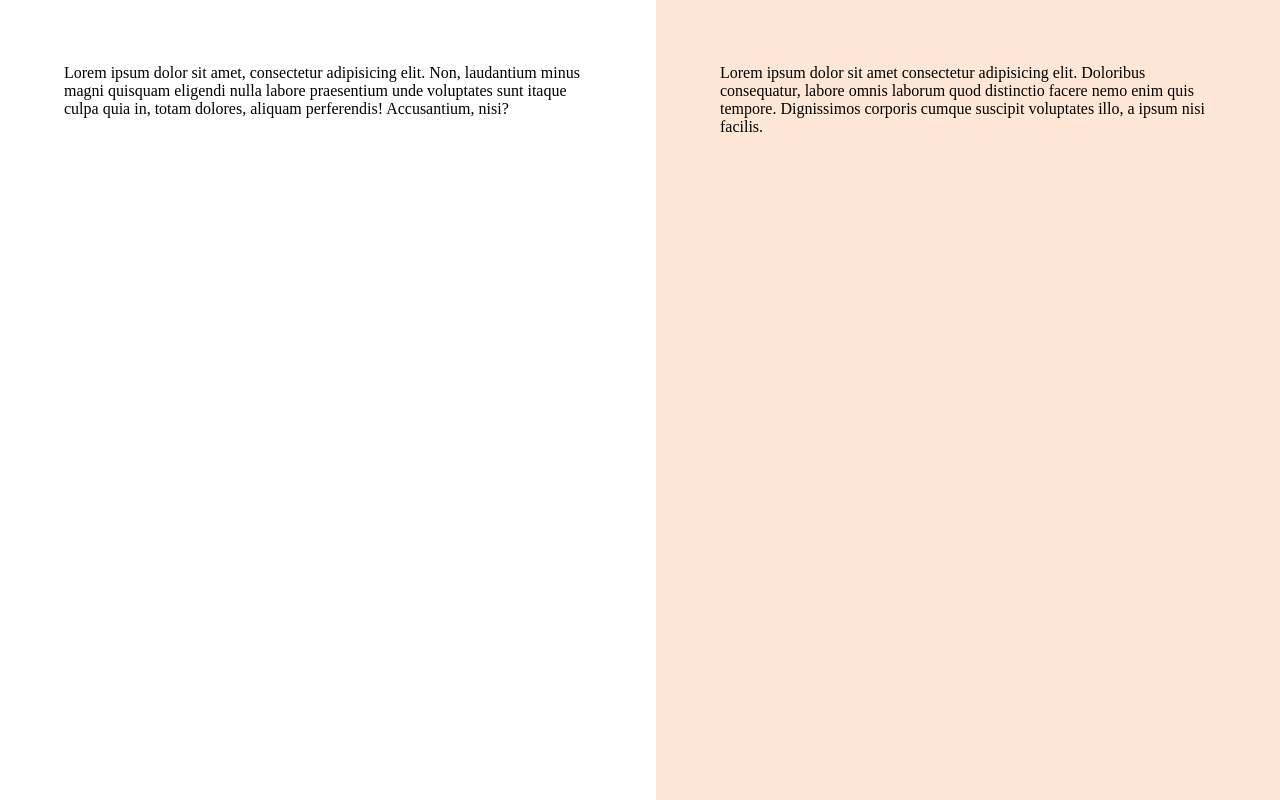
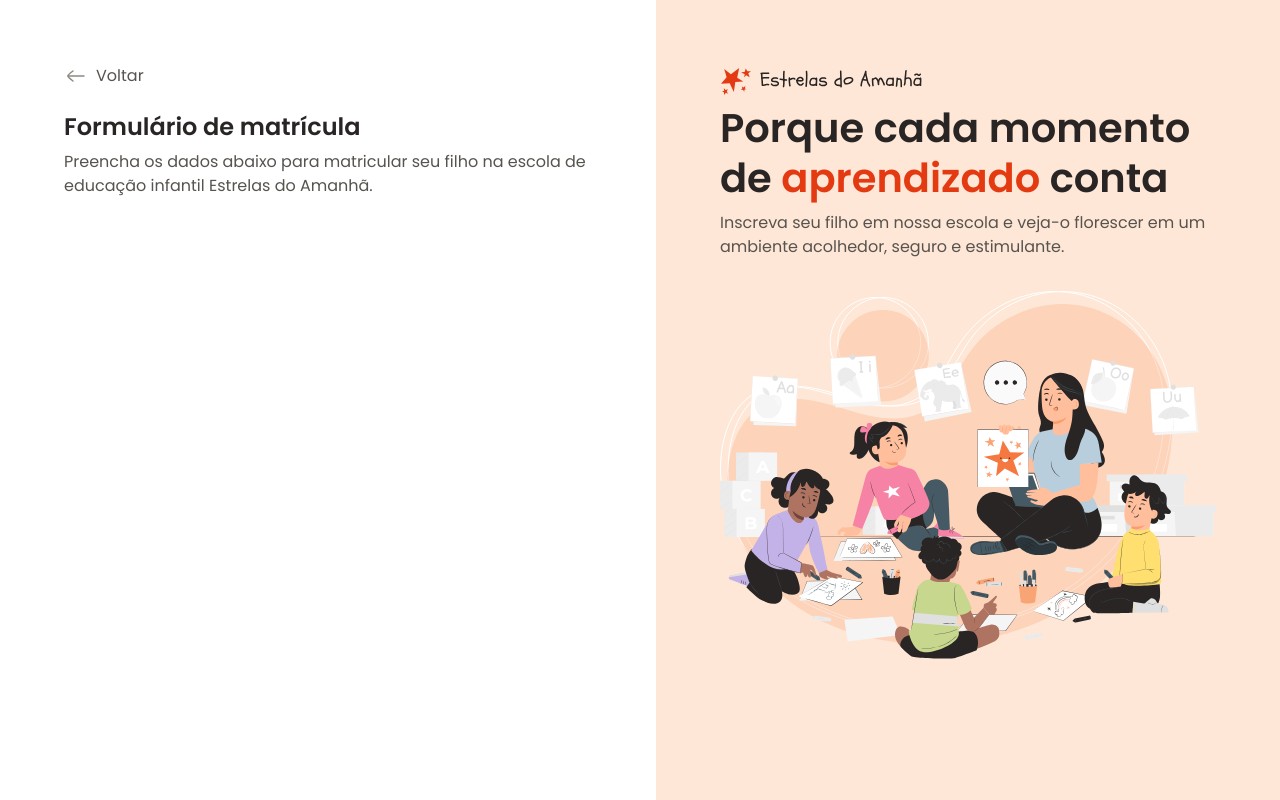
Before and after one commit to LinickerOstroski/formulario-de-matricula, a plain HTML site: page index.html in a window 1280 px wide. Drawn offline with Linux system fonts and the light colour scheme.

Commit message:
conteúdo do aside e iniciando main

```diff
--- a/index.html
+++ b/index.html
@@ -17,16 +17,24 @@
   <div id="app">
     <main>
       <div class="main-container">
-        Lorem ipsum dolor sit amet, consectetur adipisicing elit. Non, laudantium minus magni quisquam eligendi nulla
-        labore praesentium unde voluptates sunt itaque culpa quia in, totam dolores, aliquam perferendis! Accusantium,
-        nisi?
+        <div class="back">
+          <img src="assets/icons/arrow-left-02.svg" alt="ícone de voltar">
+          <span>Voltar</span>
+        </div>
+        <h1>Formulário de matrícula</h1>
+        <p>Preencha os dados abaixo para matricular seu filho na escola de educação infantil Estrelas do Amanhã.</p>
       </div>
     </main>
 
     <aside>
-      <div class="aside-container">Lorem ipsum dolor sit amet consectetur adipisicing elit. Doloribus consequatur,
-        labore omnis laborum quod distinctio facere nemo enim quis tempore. Dignissimos corporis cumque suscipit
-        voluptates illo, a ipsum nisi facilis.</div>
+      <div class="aside-container">
+        <header>
+          <img src="assets/logo.svg" alt="Logo estrelas do amanhã">
+          <h2>Porque cada momento de <span>aprendizado</span> conta</h2>
+          <p>Inscreva seu filho em nossa escola e veja-o florescer em um ambiente acolhedor, seguro e estimulante.</p>
+        </header>
+        <img src="assets/Illustration.svg" alt="ilustração de uma professore com crianças prestando atenção">
+      </div>
     </aside>
   </div>
 </body>
--- a/styles/global.css
+++ b/styles/global.css
@@ -6,7 +6,7 @@
 
 :root {
   --font-family: 'Poppins', sans-serif;
-  --text: 400 1rem/1.5 var(var(--font-family));
+  --text: 400 1rem/1.5 var(--font-family);
   --text-sm: 400 0.875rem/1.4 var(--font-family);
 
   --text-primary: #292524;
@@ -24,4 +24,16 @@
 
 body {
   overflow: hidden;
+  font: var(--text);
+  color: var(--text-secondary);
 }
+
+h1,
+h2 {
+  color: var(--text-primary);
+}
+
+img {
+  max-width: 100%;
+  height: auto;
+}
--- a/styles/layout.css
+++ b/styles/layout.css
@@ -16,6 +16,17 @@ main {
     margin-left: auto;
   }
 
+  & .back {
+    display: flex;
+    align-items: center;
+    gap: .5rem;
+    margin-bottom: 1.5rem;
+  }
+
+  & h1 {
+    font: 600 1.5rem/1.25 var(--font-family);
+    margin-bottom: .5rem;
+  }
 }
 
 aside {
@@ -24,5 +35,18 @@ aside {
 
   & .aside-container {
     max-width: 31rem;
+
+    &>img {
+      margin-top: 2rem;
+    }
+  }
+
+  & h2 {
+    font: 600 2.5rem/1.25 var(--font-family);
+    margin-bottom: .5rem;
+
+    & span {
+      color: var(--text-highlight);
+    }
   }
 }
```
